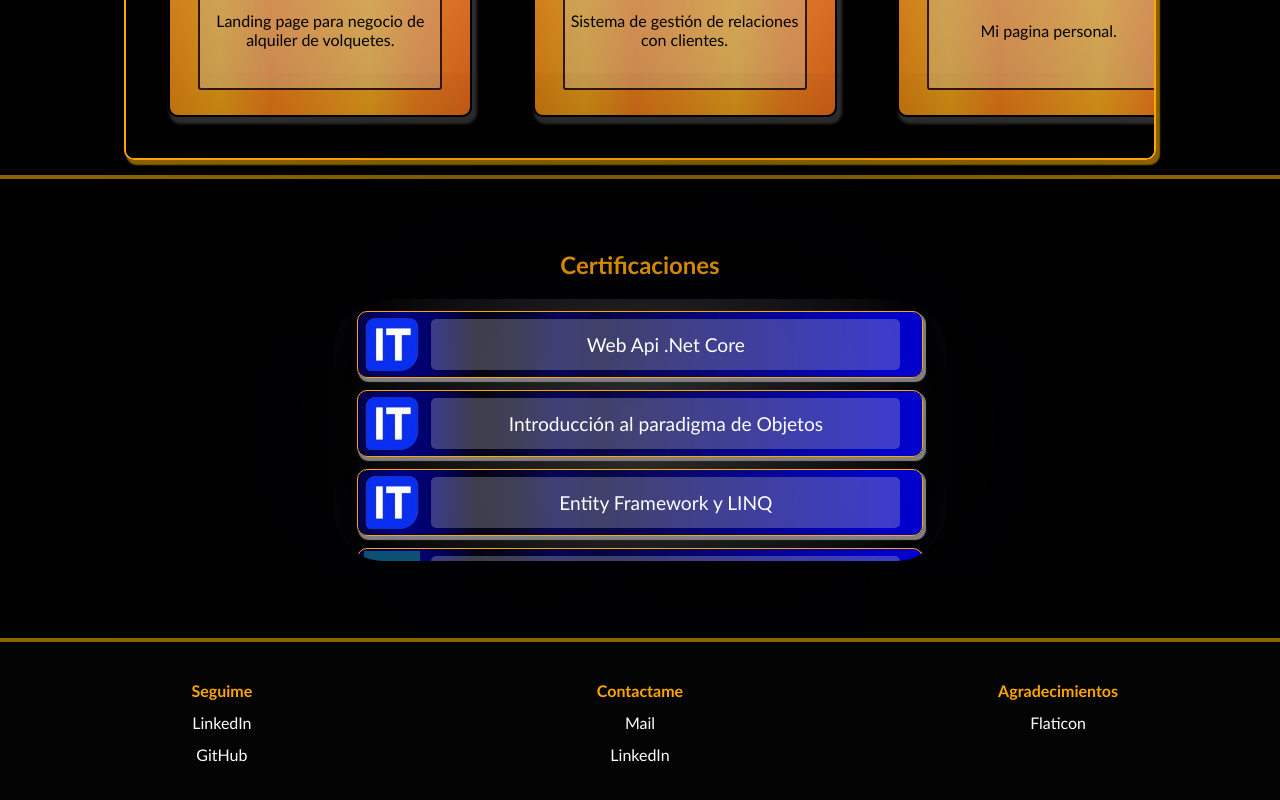
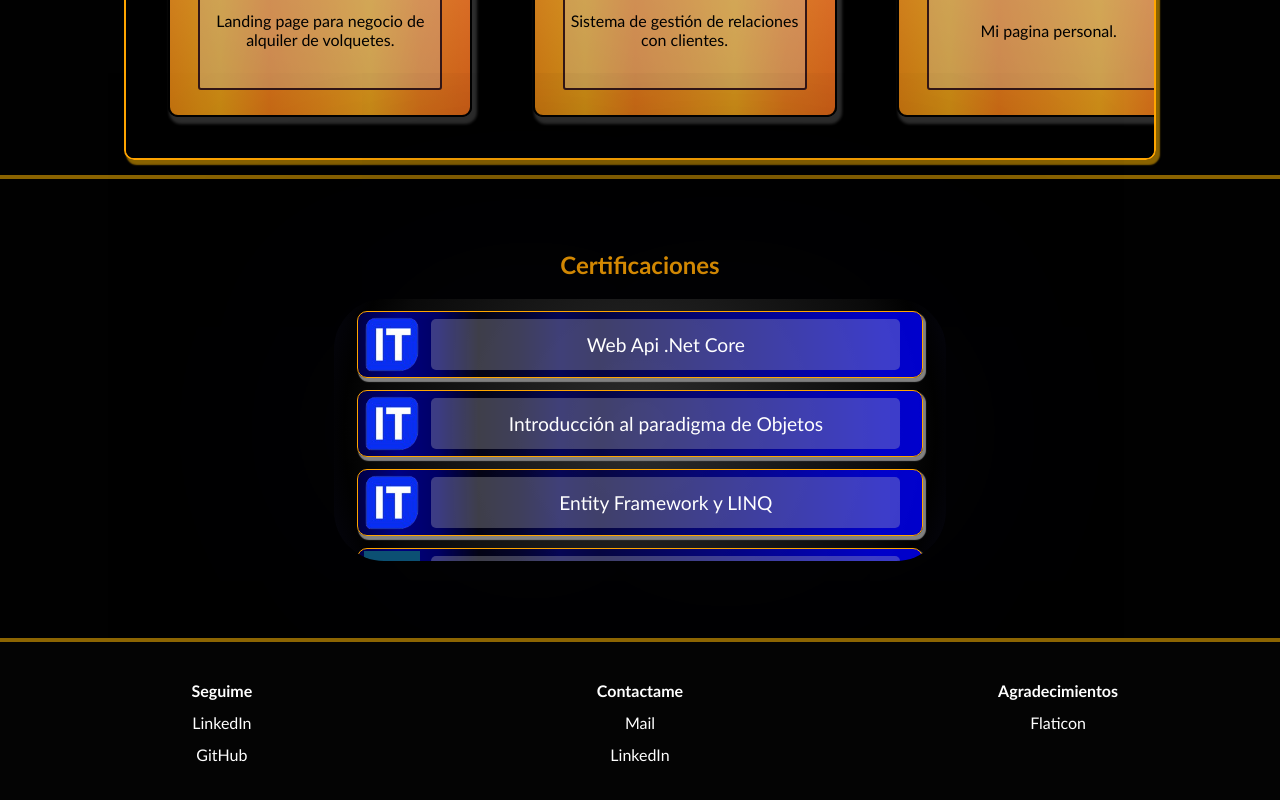
Before and after one commit to FeliBerrutti/personalLanding, an Angular app: page / in a window 1280 px wide. Shown: the part 1760-2560 px from the top of the page. Built offline with nearby package versions, Linux system fonts and the light colour scheme.

Commit message:
fix footer Component semantic

```diff
--- a/src/app/footer/footer.component.html
+++ b/src/app/footer/footer.component.html
@@ -1,31 +1,31 @@
 <div id="container">
     <div class="footerContent">
-        <b class="contentTitles">Seguime</b>
+        <span><b>Seguime</b></span>
         @for(x of followList; track $index){
-            <div class="footerContentText"
+            <span class="footerContentText"
             (click)="handleFollowClick($index)">
                 {{x}}
-            </div>
+            </span>
         }
     </div>
     <hr>
     <div class="footerContent">
-        <b class="contentTitles">Contactame</b>
+        <span><b>Contactame</b></span>
         @for(x of contactList; track $index){
-            <div class="footerContentText"
+            <span class="footerContentText"
             (click)="handleContactClick($index)">
                 {{x}}
-            </div>
+            </span>
         }
     </div>
     <hr>
     <div class="footerContent">
-        <b class="contentTitles">Agradecimientos</b>
+        <span><b>Agradecimientos</b></span>
         @for(x of aboutList; track $index){
-            <div class="footerContentText"
+            <span class="footerContentText"
             (click)="handleThanksClick($index)">
                 {{x}}
-            </div>
+            </span>
         }
     </div>
 </div>
```
Also changed, not shown: src/app/footer/footer.component.css (line endings or trailing spaces).
